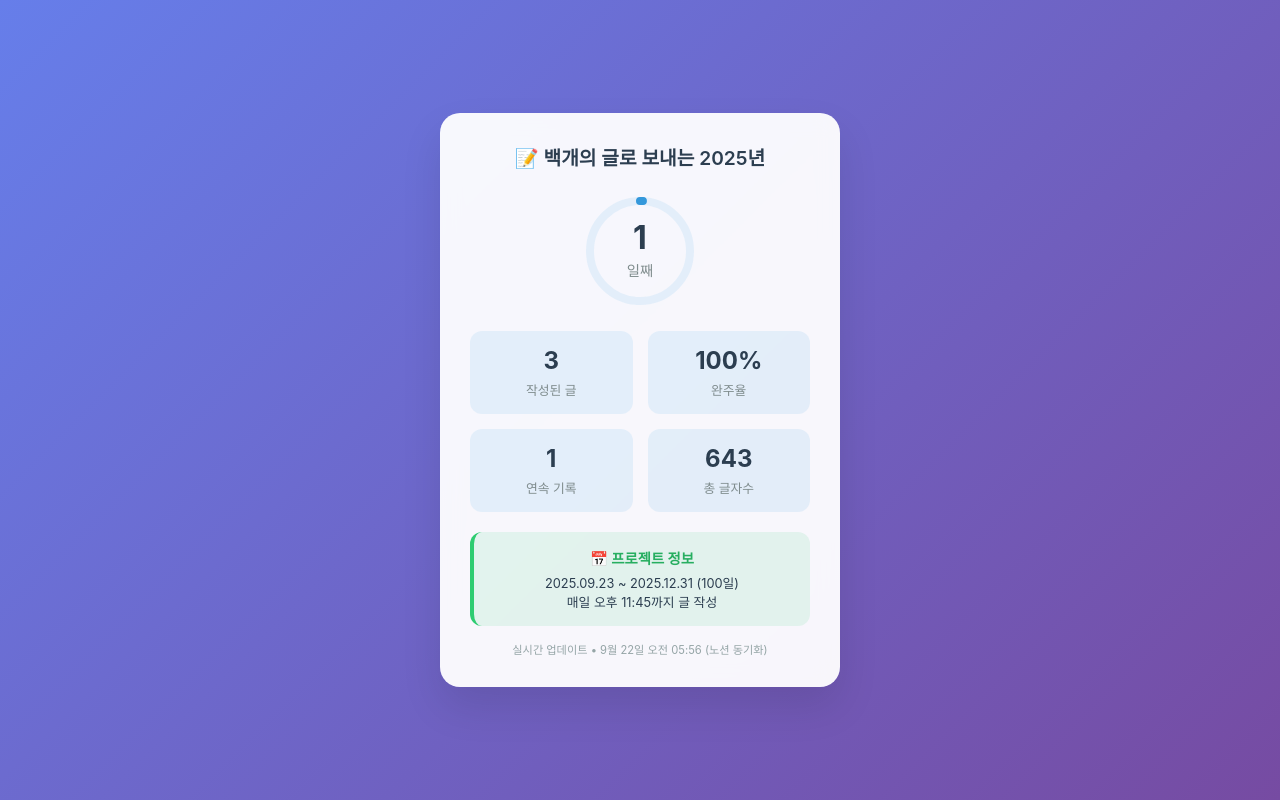
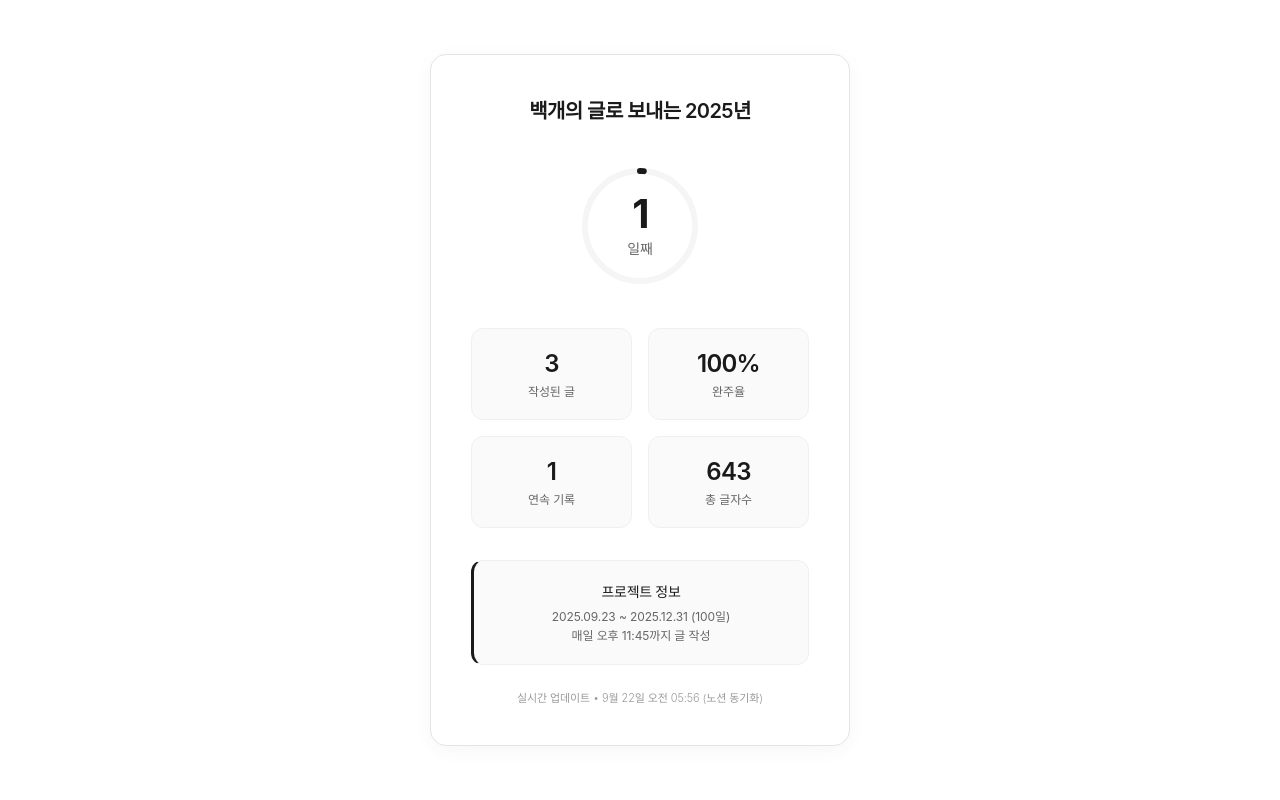
Before and after one commit to fruitwithoutflower/hundred-writings-dashboard, a plain HTML site: page index.html in a window 1280 px wide. Drawn offline with Linux system fonts and the light colour scheme; a web font is replaced by a local one.

Commit message:
Update index.html

```diff
--- a/index.html
+++ b/index.html
@@ -4,6 +4,9 @@
     <meta charset="UTF-8">
     <meta name="viewport" content="width=device-width, initial-scale=1.0">
     <title>백개의 글 진행률</title>
+    <link rel="preconnect" href="https://fonts.googleapis.com">
+    <link rel="preconnect" href="https://fonts.gstatic.com" crossorigin>
+    <link href="https://fonts.googleapis.com/css2?family=Pretendard:wght@300;400;500;600;700&display=swap" rel="stylesheet">
     <style>
         * {
             margin: 0;
@@ -12,42 +15,45 @@
         }
 
         body {
-            font-family: -apple-system, BlinkMacSystemFont, 'Segoe UI', system-ui, sans-serif;
-            background: linear-gradient(135deg, #667eea 0%, #764ba2 100%);
-            padding: 20px;
+            font-family: 'Pretendard', -apple-system, BlinkMacSystemFont, 'Segoe UI', system-ui, sans-serif;
+            background: #ffffff;
+            padding: 40px 20px;
             min-height: 100vh;
             display: flex;
             align-items: center;
             justify-content: center;
+            letter-spacing: -0.02em;
+            color: #1a1a1a;
         }
 
         .widget {
-            background: rgba(255, 255, 255, 0.95);
-            backdrop-filter: blur(10px);
-            border-radius: 20px;
-            padding: 30px;
-            box-shadow: 0 20px 40px rgba(0,0,0,0.1);
+            background: #ffffff;
+            border: 1px solid #e5e5e5;
+            border-radius: 16px;
+            padding: 40px;
+            box-shadow: 0 4px 20px rgba(0, 0, 0, 0.04);
             width: 100%;
-            max-width: 400px;
+            max-width: 420px;
             text-align: center;
         }
 
         .title {
-            font-size: 1.2rem;
+            font-size: 1.25rem;
             font-weight: 600;
-            color: #2c3e50;
-            margin-bottom: 20px;
+            color: #1a1a1a;
+            margin-bottom: 32px;
+            letter-spacing: -0.03em;
         }
 
         .progress-container {
             position: relative;
-            margin: 20px 0;
+            margin: 32px 0;
         }
 
         .progress-ring {
-            width: 120px;
-            height: 120px;
-            margin: 0 auto 20px;
+            width: 140px;
+            height: 140px;
+            margin: 0 auto 24px;
             position: relative;
         }
 
@@ -59,18 +65,18 @@
 
         .progress-ring__circle {
             fill: none;
-            stroke: rgba(52, 152, 219, 0.1);
-            stroke-width: 8;
+            stroke: #f5f5f5;
+            stroke-width: 6;
         }
 
         .progress-ring__progress {
             fill: none;
-            stroke: #3498db;
-            stroke-width: 8;
+            stroke: #1a1a1a;
+            stroke-width: 6;
             stroke-linecap: round;
-            stroke-dasharray: 314;
-            stroke-dashoffset: 314;
-            transition: stroke-dashoffset 1s ease-in-out;
+            stroke-dasharray: 346;
+            stroke-dashoffset: 346;
+            transition: stroke-dashoffset 1.2s cubic-bezier(0.4, 0, 0.2, 1);
         }
 
         .progress-text {
@@ -82,88 +88,165 @@
         }
 
         .progress-number {
-            font-size: 2rem;
-            font-weight: bold;
-            color: #2c3e50;
+            font-size: 2.5rem;
+            font-weight: 700;
+            color: #1a1a1a;
             line-height: 1;
+            letter-spacing: -0.04em;
         }
 
         .progress-label {
-            font-size: 0.9rem;
-            color: #7f8c8d;
-            margin-top: 5px;
+            font-size: 0.875rem;
+            color: #666666;
+            margin-top: 4px;
+            font-weight: 400;
+            letter-spacing: -0.01em;
         }
 
         .stats {
             display: grid;
             grid-template-columns: repeat(2, 1fr);
-            gap: 15px;
-            margin-top: 20px;
+            gap: 16px;
+            margin-top: 32px;
         }
 
         .stat {
-            background: rgba(52, 152, 219, 0.1);
+            background: #fafafa;
+            border: 1px solid #f0f0f0;
             border-radius: 12px;
-            padding: 15px 10px;
+            padding: 20px 16px;
+            transition: all 0.2s ease;
+        }
+
+        .stat:hover {
+            background: #f5f5f5;
+            border-color: #e0e0e0;
         }
 
         .stat-number {
             font-size: 1.5rem;
-            font-weight: bold;
-            color: #2c3e50;
-            margin-bottom: 5px;
+            font-weight: 600;
+            color: #1a1a1a;
+            margin-bottom: 4px;
+            letter-spacing: -0.03em;
         }
 
         .stat-label {
-            font-size: 0.8rem;
-            color: #7f8c8d;
+            font-size: 0.75rem;
+            color: #666666;
+            font-weight: 400;
+            letter-spacing: -0.01em;
         }
 
         .date-info {
-            margin-top: 20px;
-            padding: 15px;
-            background: rgba(46, 204, 113, 0.1);
+            margin-top: 32px;
+            padding: 20px;
+            background: #fafafa;
+            border: 1px solid #f0f0f0;
             border-radius: 12px;
-            border-left: 4px solid #2ecc71;
+            border-left: 3px solid #1a1a1a;
         }
 
         .date-info h3 {
-            color: #27ae60;
-            font-size: 0.9rem;
-            margin-bottom: 5px;
+            color: #1a1a1a;
+            font-size: 0.875rem;
+            font-weight: 500;
+            margin-bottom: 8px;
+            letter-spacing: -0.02em;
         }
 
         .date-info p {
-            color: #2c3e50;
-            font-size: 0.8rem;
+            color: #666666;
+            font-size: 0.75rem;
+            line-height: 1.4;
+            font-weight: 400;
+            letter-spacing: -0.01em;
+        }
+
+        .date-info p + p {
+            margin-top: 2px;
         }
 
         .update-time {
-            margin-top: 15px;
-            font-size: 0.7rem;
-            color: #95a5a6;
+            margin-top: 24px;
+            font-size: 0.6875rem;
+            color: #999999;
+            font-weight: 300;
+            letter-spacing: -0.01em;
         }
 
-        @keyframes pulse {
-            0% { transform: scale(1); }
-            50% { transform: scale(1.05); }
-            100% { transform: scale(1); }
+        .widget:hover {
+            box-shadow: 0 8px 32px rgba(0, 0, 0, 0.08);
+            cursor: pointer;
+            transition: all 0.3s cubic-bezier(0.4, 0, 0.2, 1);
         }
 
         .progress-ring:hover {
-            animation: pulse 2s infinite;
+            transform: scale(1.02);
+            transition: transform 0.3s cubic-bezier(0.4, 0, 0.2, 1);
+        }
+
+        /* 다크모드 대응 */
+        @media (prefers-color-scheme: dark) {
+            body {
+                background: #ffffff;
+                color: #1a1a1a;
+            }
+
+            .widget {
+                background: #ffffff;
+                border-color: #e5e5e5;
+            }
+        }
+
+        /* 모바일 최적화 */
+        @media (max-width: 480px) {
+            body {
+                padding: 20px 16px;
+            }
+
+            .widget {
+                padding: 32px 24px;
+                max-width: 100%;
+            }
+
+            .title {
+                font-size: 1.125rem;
+                margin-bottom: 24px;
+            }
+
+            .progress-ring {
+                width: 120px;
+                height: 120px;
+            }
+
+            .progress-number {
+                font-size: 2rem;
+            }
+
+            .stats {
+                gap: 12px;
+            }
+
+            .stat {
+                padding: 16px 12px;
+            }
+
+            .stat-number {
+                font-size: 1.25rem;
+            }
         }
     </style>
 </head>
 <body>
     <div class="widget">
-        <h1 class="title">📝 백개의 글로 보내는 2025년</h1>
+        <h1 class="title">백개의 글로 보내는 2025년</h1>
 
         <div class="progress-container">
             <div class="progress-ring">
                 <svg>
-                    <circle class="progress-ring__circle" cx="60" cy="60" r="50"></circle>
-                    <circle class="progress-ring__progress" cx="60" cy="60" r="50" id="progress-circle"></circle>
+                    <circle class="progress-ring__circle" cx="70" cy="70" r="55"></circle>
+                    <circle class="progress-ring__progress" cx="70" cy="70" r="55" id="progress-circle"></circle>
                 </svg>
                 <div class="progress-text">
                     <div class="progress-number" id="current-day">1</div>
@@ -192,7 +275,7 @@
         </div>
 
         <div class="date-info">
-            <h3>📅 프로젝트 정보</h3>
+            <h3>프로젝트 정보</h3>
             <p>2025.09.23 ~ 2025.12.31 (100일)</p>
             <p>매일 오후 11:45까지 글 작성</p>
         </div>
@@ -220,7 +303,7 @@
 
                 // 진행률 업데이트
                 const circle = document.getElementById('progress-circle');
-                const circumference = 2 * Math.PI * 50;
+                const circumference = 2 * Math.PI * 55;
                 const progress = data.currentDay / 100;
                 const offset = circumference - (progress * circumference);
                 circle.style.strokeDashoffset = offset;
@@ -243,7 +326,7 @@
 
             // 원형 프로그레스 바 업데이트
             const circle = document.getElementById('progress-circle');
-            const circumference = 2 * Math.PI * 50;
+            const circumference = 2 * Math.PI * 55;
             const progress = currentDay / 100;
             const offset = circumference - (progress * circumference);
             circle.style.strokeDashoffset = offset;
```
